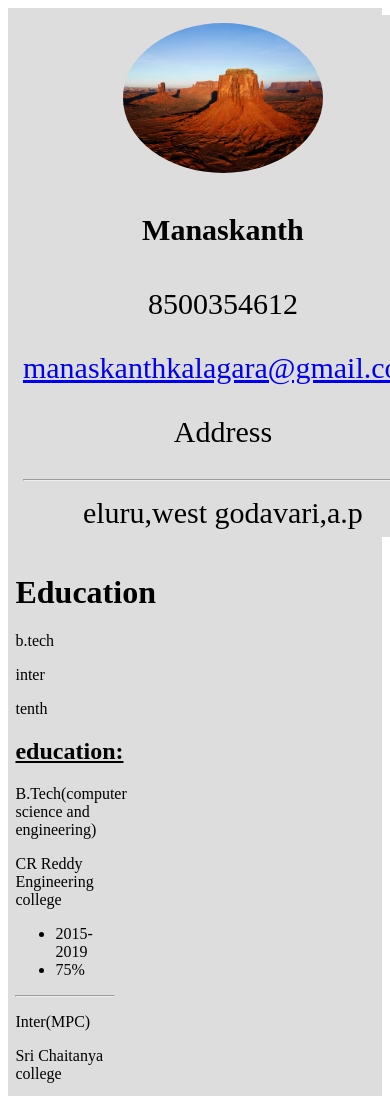
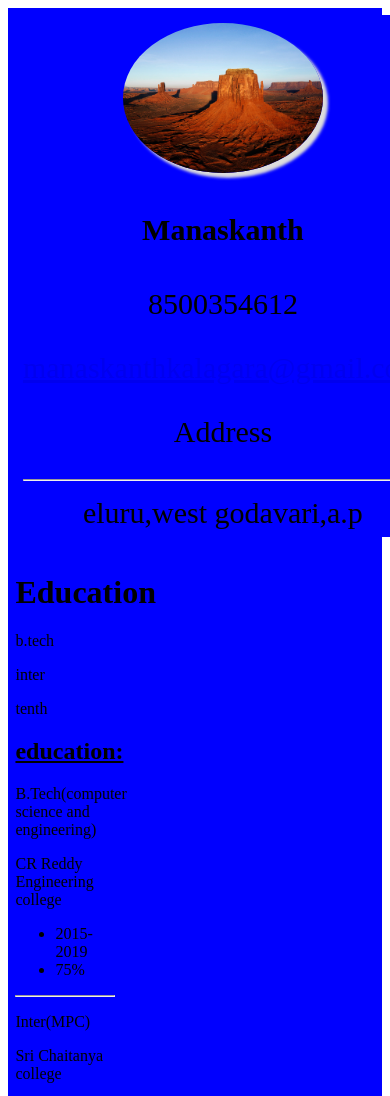
Before and after one commit to manas01061998/manas, a plain HTML site: page index.html in a window 390 px wide. Shown: the top 1096 px of the page. Drawn offline with Linux system fonts and the light colour scheme.

Commit message:
Update main.css

```diff
--- a/main.css
+++ b/main.css
@@ -4,7 +4,7 @@
   flex-direction:row;
 }
 .profile{
-  background-color: #ddd;
+  background-color: blue;
   font-size: 30px;
   padding: 2%;
   width::30%;
@@ -12,7 +12,7 @@
   text-align: center;
 }
 .content{
-  background-color:#ddd ;
+  background-color:blue ;
   padding: 1%;
   width: 70%;
   margin:1%;
@@ -71,7 +71,7 @@
 @media screen and (max-width:1024px){
 .main{
   flex-direction: column;
-  background-color: #ddd;
+  background-color: blue;
   display: flex;
   flex-wrap: wrap;
 
```
